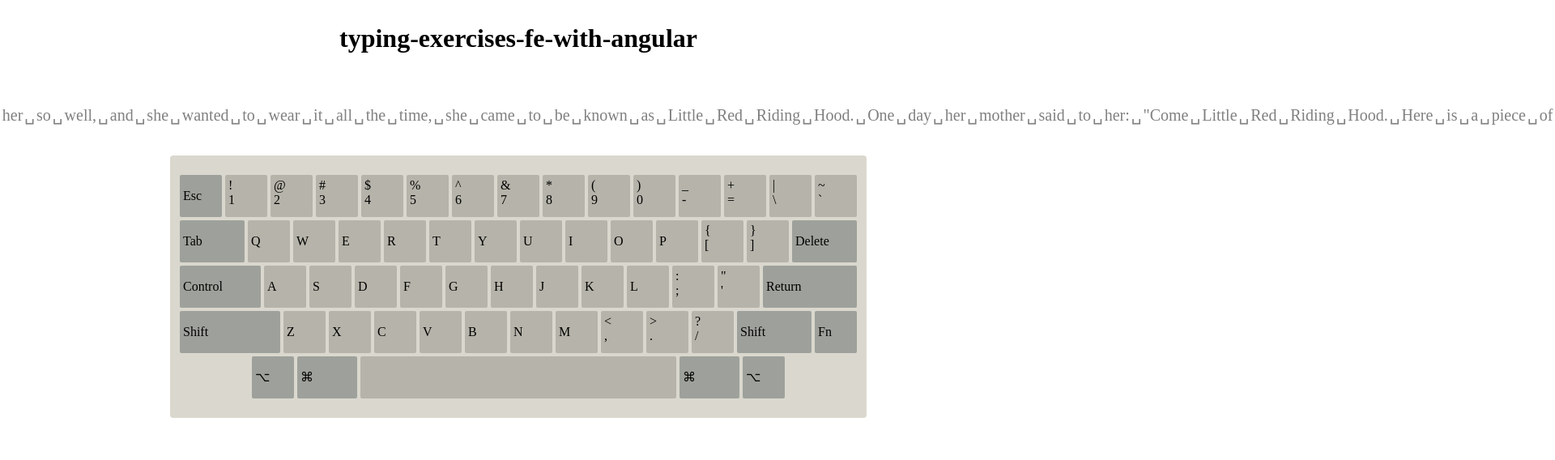
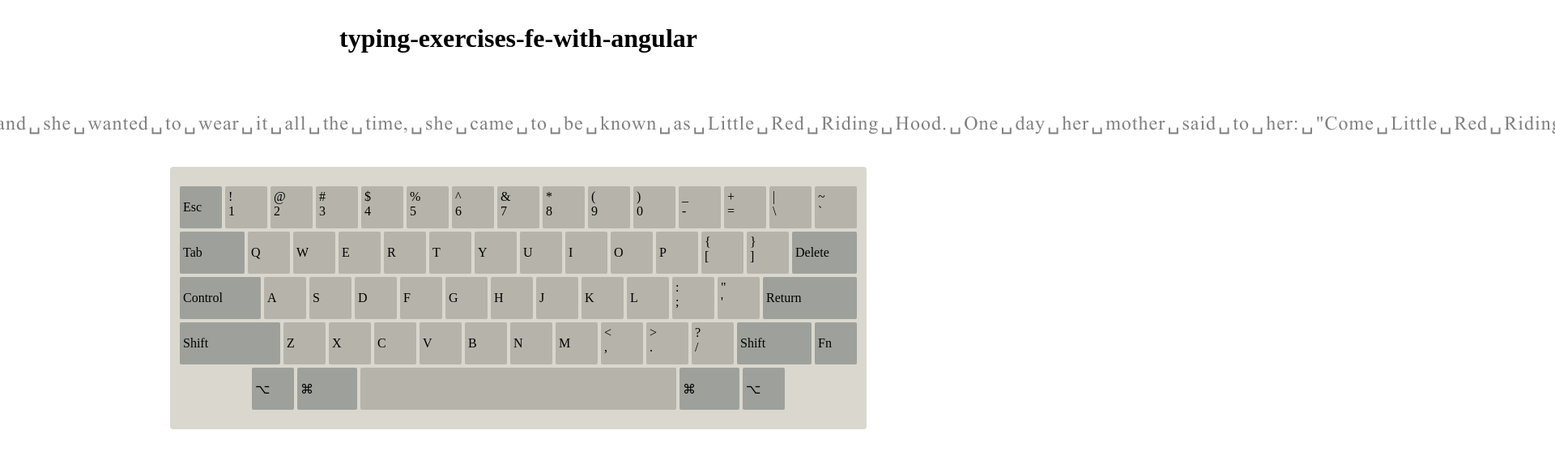
Before and after one commit to hanhan9449/typing-exercises-fe-with-angular, an Angular app: page / in a window 1280 px wide. Shown: the top 568 px of the page at 81% size, 1920 px wide, since content can reach past the window. Built offline with nearby package versions, Linux system fonts and the light colour scheme.

Commit message:
feat: 修改样式和统一字体

```diff
--- a/src/app/input-exercise/input-exercise.component.css
+++ b/src/app/input-exercise/input-exercise.component.css
@@ -1,8 +1,16 @@
 .container {
-  font-size: 20px;
+  font-size: 24px;
   max-width: 80%;
   margin: auto;
   margin-bottom: 32px;
   line-height: 1.8;
   word-break: break-all;
+  letter-spacing: 1px;
+
+  font-family: 'my-times', "Times New Roman", serif;
 }
+
+@font-face {
+  font-family: 'my-times';
+  src: local("Times New Roman"), local('Times'), url("src/assets/fonts/times.ttf");
+}
```
Also changed, not shown: src/assets/fonts/times.ttf (added).
